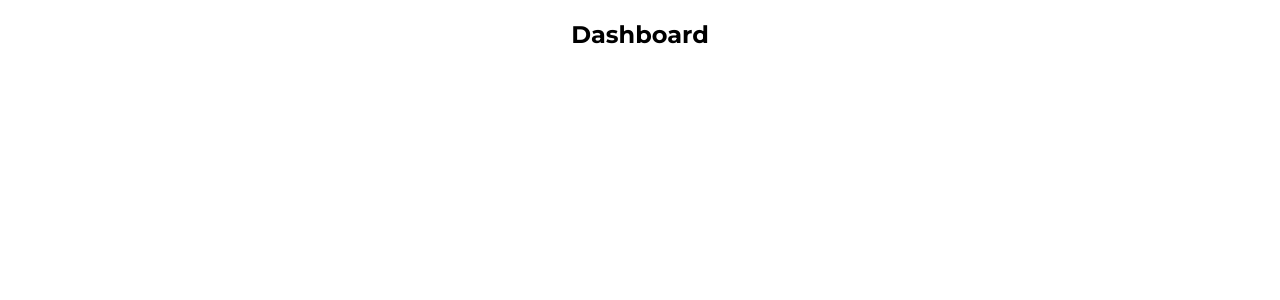
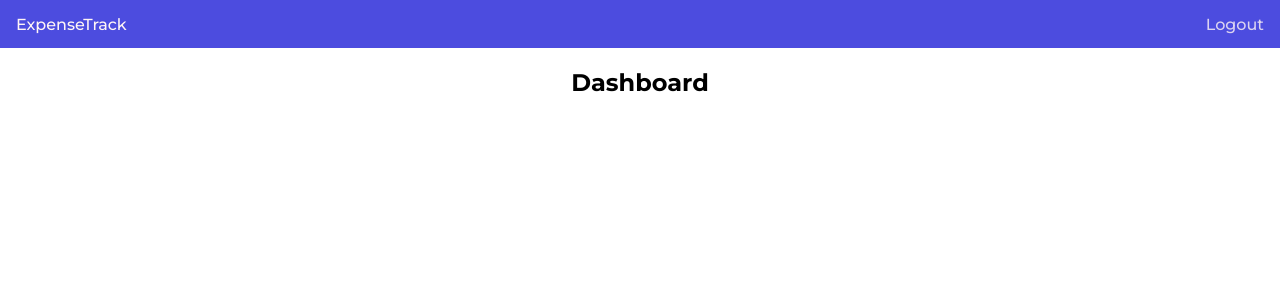
Before and after one commit to SrivastavArchit/expenseTracker, a React (Create React App) app: page /dashboard in a window 1280 px wide. Shown: the top 300 px of the page. Built offline with nearby package versions, Linux system fonts and the light colour scheme; no server answers; a web font is replaced by a local one.

Commit message:
complete auth  hogya

```diff
--- a/package.json
+++ b/package.json
@@ -9,9 +9,11 @@
     "firebase": "^10.12.2",
     "react": "^18.3.1",
     "react-dom": "^18.3.1",
+    "react-firebase-hooks": "^5.1.1",
     "react-router-dom": "^6.23.1",
     "react-scripts": "5.0.1",
     "react-toastify": "^10.0.5",
+    "semver": "^7.6.2",
     "web-vitals": "^2.1.4"
   },
   "scripts": {
@@ -39,6 +41,7 @@
     ]
   },
   "devDependencies": {
-    "@babel/plugin-transform-private-property-in-object": "^7.24.7"
+    "@babel/plugin-transform-private-property-in-object": "^7.24.7",
+    "babel-preset-react-app": "^10.0.1"
   }
 }
--- a/src/components/Header/Header.jsx
+++ b/src/components/Header/Header.jsx
@@ -1,10 +1,29 @@
-import React from 'react'
+import React, { useEffect } from 'react'
 import "./style.css"
+import {auth} from "../../firebase"
+import { useAuthState } from 'react-firebase-hooks/auth';
+import { useNavigate } from 'react-router-dom';
+import { signOut } from 'firebase/auth';
 const Header = () => {
+const [user,loading] =useAuthState(auth);
+const navigate = useNavigate();
+useEffect(() => {
+ if(user){
+  navigate("/dashboard")
+ }
+}, [user,loading])
 
-    const logout_func = () =>{
-        alert("hello");
-    }
+
+const logout_func = () => {
+  signOut(auth)
+    .then(() => {
+      navigate('/'); // Redirect to login page after logout
+    })
+    .catch((error) => {
+      console.error('Error logging out: ', error);
+    });
+};
+
   return (
     <div>
     <div className='navbar'>
--- a/src/components/Signupsignin/SignupSign.jsx
+++ b/src/components/Signupsignin/SignupSign.jsx
@@ -85,6 +85,7 @@ const SignupSign = () => {
           name,
           email,
           uid: user.uid,
+          photoURL:user.photoURL ? user.photoURL : ""
         });
         toast.success('User document created');
       }
--- a/src/pages/Dashboard/Dashboard.jsx
+++ b/src/pages/Dashboard/Dashboard.jsx
@@ -1,8 +1,10 @@
 import React from 'react'
+import Header from '../../components/Header/Header'
 
 const Dashboard = () => {
   return (
     <div>
+      <Header/>
       <h2>Dashboard</h2>
     </div>
   )
```
Also changed, not shown: 1 other file (tests, documents, lock files or other folders).
